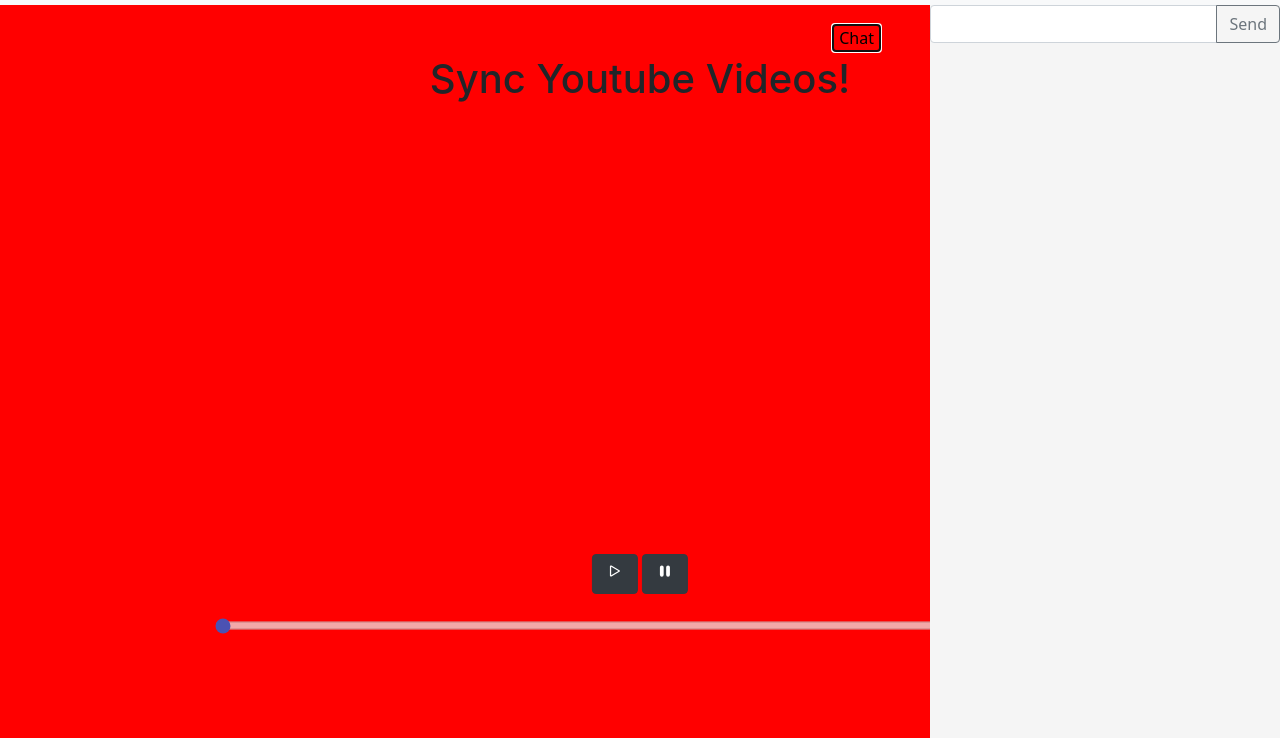
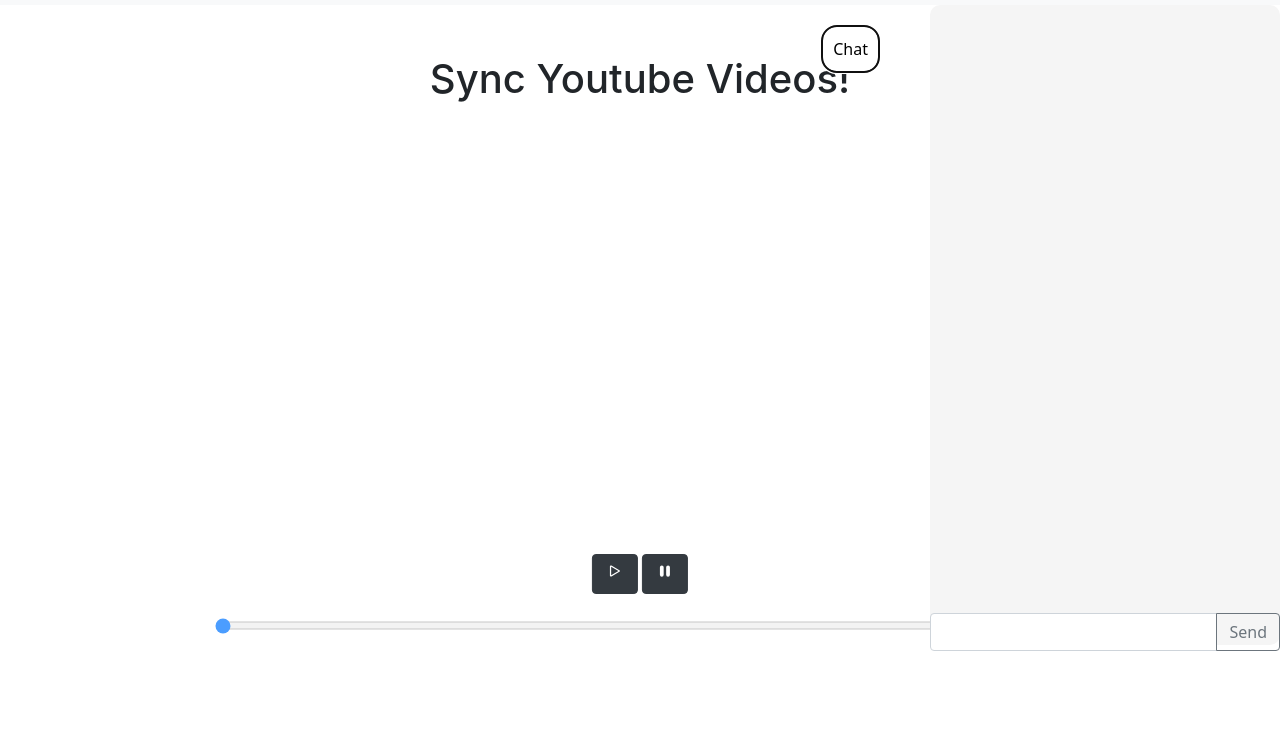
Before and after one commit to sharonzhou2/youtube-sync, a website: page public/index.html in a window 1280 px wide. Both pictures are taken after a click on the button "Chat". Shown: the part 62-800 px from the top of the page. Drawn offline with nearby package versions, Linux system fonts and the light colour scheme; no server answers.

Commit message:
Fixed the chat UI

```diff
--- a/public/index.html
+++ b/public/index.html
@@ -81,7 +81,7 @@
   <div id="sidebar">
     <button id="toggle-button">Chat</button>
     <div class="display"></div>
-    <div class="input-group" >
+    <div class="input-group input-group-custom">
       <input type="text" class="form-control" id="message-input">
       <div class="input-group-append">
         <button class="btn btn-outline-secondary" type="button" id="sendBtn">Send</button>
--- a/public/main.js
+++ b/public/main.js
@@ -103,8 +103,9 @@
 ////////////////////////////////////////////////////////
 
 
-sidebarToggle.addEventListener('click', () => {
+sidebarToggle.addEventListener('click', (e) => {
     sidebar.classList.toggle("active");
+    e.preventDefault();
     // console.log("heee");
 })
 /////////////////////////////////////////////
@@ -119,7 +120,7 @@
 
     navbar.classList.toggle("bg-dark-custom");
     navbar.classList.toggle("navbar-dark");
-    sidebar.classList.toggle("dark-theme");
+    sidebar.classList.toggle("bg-dark-custom");
 
     // Check what the current theme is
     if (background.classList.contains("dark-theme")) {
@@ -189,6 +190,7 @@
         message: messageText.value,
         username: ""
     })
+    messageText.value = "";
 })
 
 // We can now listen for any events that are received
--- a/public/style.css
+++ b/public/style.css
@@ -3,7 +3,7 @@
 }
 
 body {
-    background-color: red;
+    background-color: white;
 
 }
 
@@ -63,8 +63,10 @@
 }
 
 #toggle-button {
-    border: none;
-    background-color: transparent;
+    /* border: none; */
+    border-radius: 15px;
+    padding: 10px;
+    background-color: white;
 }
 
 
@@ -77,6 +79,8 @@
 
 .bg-dark-custom {
     background-color: #212121 !important;
+    background: 	#212121 !important;
+    color: white;
 }
 
 #themeIcon {
@@ -100,10 +104,12 @@
     position: fixed;
     right: -350px;
     width: 350px;
-    height: 100%;
+    height: 80%;
     background: #f5f5f5;
     z-index: 1;
     transition: all 100ms linear;
+    /* box-shadow: 0px 0px 3px 3px #ebebeb; */
+    border-radius: 10px;
 
 }
 
@@ -118,11 +124,19 @@
 }
 
 .input-group-custom {
-    position: fixed;
-    bottom: 0px;
+    /* position: fixed; */
+    top: 95%;
+
 }
 
 .message-custom {
     padding: 10px;
     /* border-bottom: #d3d3d3; */
 }
+
+.display {
+    overflow: scroll;
+    position: fixed;
+    height: 70%;
+    width: 100%;
+}
```
